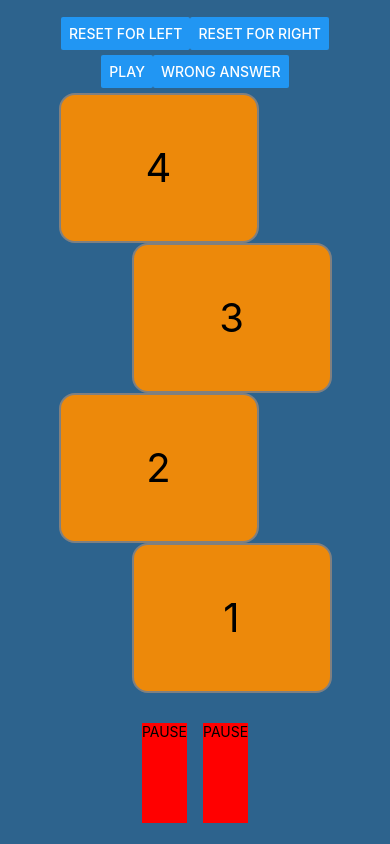
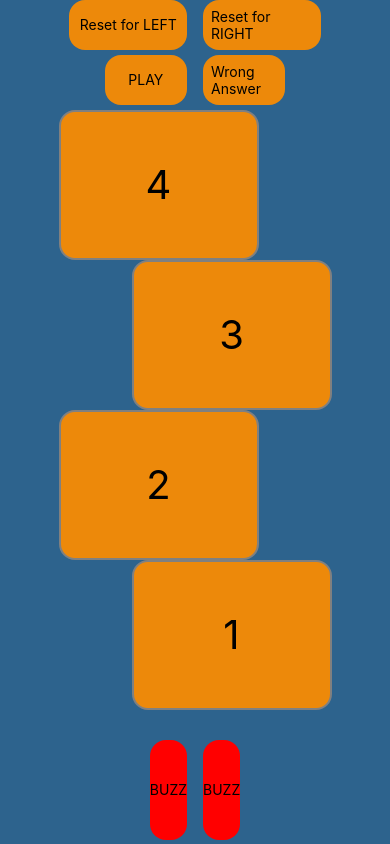
Before and after one commit to MathieuFedrigo/face-a-face, a React Native app: screen / in a window 390 px wide. Built offline with nearby package versions, Linux system fonts and the light colour scheme.

Commit message:
better button style

```diff
--- a/src/Components/Board.tsx
+++ b/src/Components/Board.tsx
@@ -1,10 +1,11 @@
 import { useEffect, useState } from 'react';
-import { Button, StyleSheet, View } from 'react-native';
+import { StyleSheet, View } from 'react-native';
 import { Brick } from '../Components/Brick';
 import { useTimer } from '../Hooks/useTimer';
 import { boardSelector, wrongAnswer, restartForLeft, restartForRight, boardStatusSelector, play, pause } from '../redux/boardSlice';
 import { useAppDispatch, useAppSelector } from '../redux/hooks';
 import { ISide } from '../Types/Side';
+import { Button } from './Button';
 import { PauseButtons } from './PauseButtons';
 
 
@@ -35,7 +36,7 @@ export const Board = () => {
         </View>
         <View style={styles.buttonContainer}>
           <Button title={isPaused ? 'PLAY' : 'PAUSE'} onPress={onPlayPause}/>
-          {isPaused && !isWrongAnswerDisabled ? <Button title='Wrong Answer' onPress={onWrongAnswerPress}/> : null}
+          <Button title='Wrong Answer' onPress={onWrongAnswerPress} disabled={!isPaused || isWrongAnswerDisabled} />
         </View>
         <Brick number={4} side={board[4]} />
         <Brick number={3} side={board[3]} />
--- /dev/null
+++ b/src/Components/Button.tsx
@@ -0,0 +1,22 @@
+import { FC } from "react"
+import { StyleSheet, Text, TouchableOpacity } from "react-native"
+
+export const Button: FC<{ onPress: () => void, title: string, disabled?: boolean }> = ({onPress, title, disabled}) => {
+  return (
+    <TouchableOpacity onPress={onPress} style={[styles.button, disabled && { backgroundColor: 'grey', opacity: 0.5}]} disabled={disabled}>
+      <Text>{title}</Text>
+    </TouchableOpacity>
+  )
+}
+
+const styles = StyleSheet.create({
+  button: {
+    backgroundColor: '#ed890a',
+    flex: 1,
+    alignItems: 'center',
+    justifyContent: 'center',
+    padding: 8,
+    marginHorizontal: 8,
+    borderRadius: 16,
+  }
+});
--- a/src/Components/PauseButtons.tsx
+++ b/src/Components/PauseButtons.tsx
@@ -14,26 +14,27 @@ export const PauseButtons = () => {
   return (
     <View style={styles.buttonContainer}>
       <TouchableOpacity onPress={onPauseLeftPress} style={styles.button}>
-        <Text>PAUSE</Text>
+        <Text>BUZZ</Text>
       </TouchableOpacity>
       <TouchableOpacity onPress={onPauseRightPress} style={styles.button}>
-        <Text>PAUSE</Text>
+        <Text>BUZZ</Text>
       </TouchableOpacity>
     </View>
   )
 }
 
-
 const styles = StyleSheet.create({
   buttonContainer: {
     flex: 1,
     flexDirection: 'row',
-},
-button: {
+  },
+  button: {
     backgroundColor: 'red',
     flex: 1,
     alignItems: 'center',
+    justifyContent: 'center',
     height: 100,
     marginHorizontal: 8,
+    borderRadius: 16,
   }
 });
```
